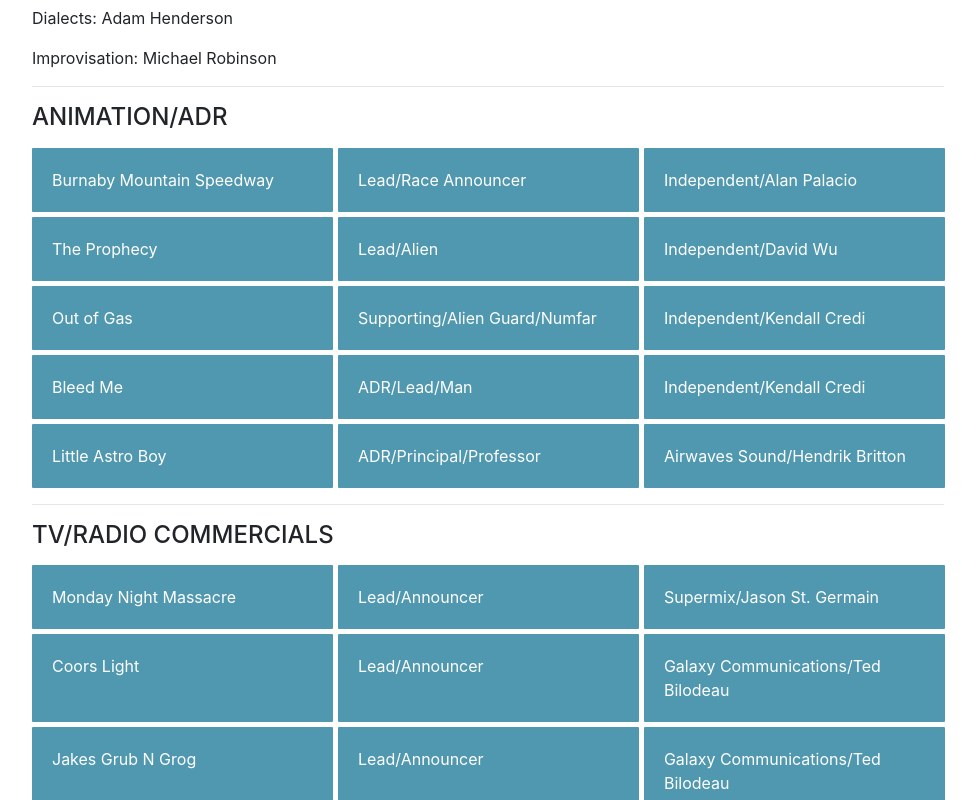
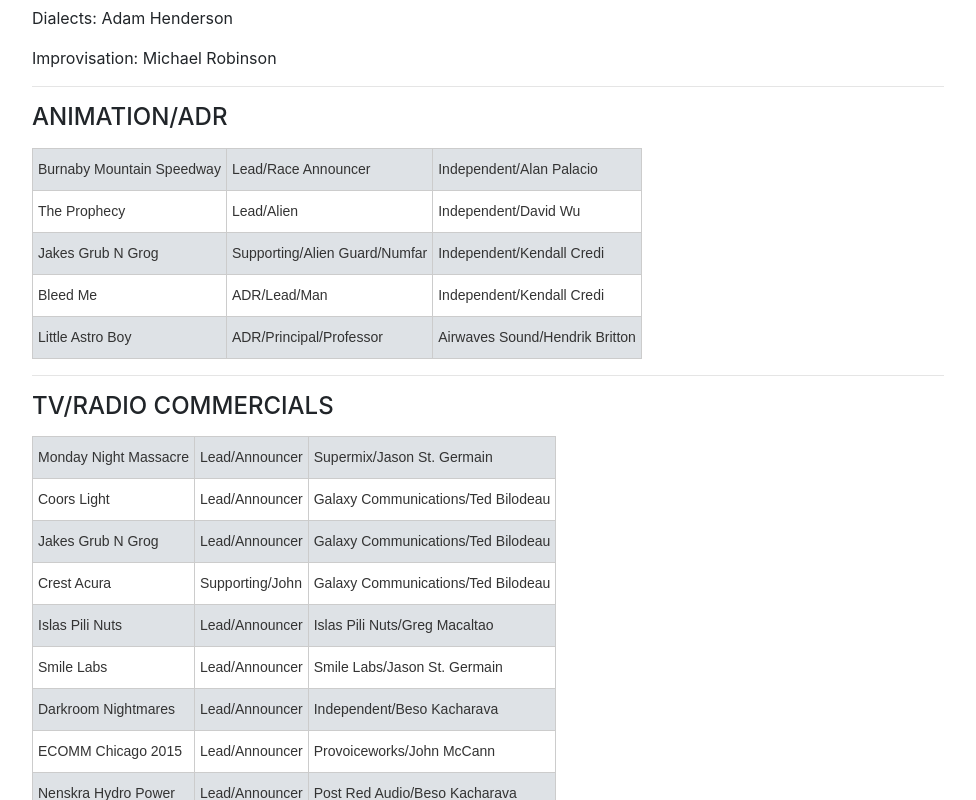
Before and after one commit to mjfarden/mjfarden.github.io, a website with bundled scripts: page index.html in a window 1280 px wide. Shown: the part 2000-2800 px from the top of the page, without its empty margins (288-1264 px from the left). Built offline with nearby package versions, Linux system fonts and the light colour scheme; a web font is replaced by a local one.

Commit message:
Updated resume tables

```diff
--- a/css/resume.css
+++ b/css/resume.css
@@ -146,16 +146,41 @@
   color: #343a40;
 }
 
-.grid-container {
-  display: grid;
-  grid-template-columns: 33% 33% 33%;
-  grid-gap: 5px;
+.tg {
+  border-collapse: collapse;
+  border-spacing: 0;
+  border-color: #dee2e6;
+  width: auto;
 }
 
-.grid-item {
-  background-color: #5098af;
-  color: #fff;
-  border-radius: 1px;
-  padding: 20px;
-  font-size: 100%;
+.tg td {
+  font-family: Arial, sans-serif;
+  font-size: 14px;
+  padding: 10px 5px;
+  border-style: solid;
+  border-width: 1px;
+  overflow: hidden;
+  word-break: normal;
+  border-color: #ccc;
+  color: #333;
+  background-color: #fff;
 }
+
+.tg th {
+  font-family: Arial, sans-serif;
+  font-size: 14px;
+  font-weight: normal;
+  padding: 10px 5px;
+  border-style: solid;
+  border-width: 1px;
+  overflow: hidden;
+  word-break: normal;
+  border-color: #ccc;
+  color: #333;
+  background-color: #dee2e6;
+}
+
+.tg-us36 {
+  border-color: inherit;
+  vertical-align: top;
+}
--- a/index.html
+++ b/index.html
@@ -124,119 +124,142 @@
           <p>Improvisation: Michael Robinson</p><hr>
 
           <h4 class="mb-3">Animation/ADR</h4>
-          <div class="grid-container">
-            <!-- Row 1 -->
-            <div class="grid-item">Burnaby Mountain Speedway</div>
-            <div class="grid-item">Lead/Race Announcer</div>
-            <div class="grid-item">Independent/Alan Palacio</div>
-            <!-- Row 2 -->
-            <div class="grid-item">The Prophecy</div>
-            <div class="grid-item">Lead/Alien</div>
-            <div class="grid-item">Independent/David Wu</div>
-            <!-- Row 3 -->
-            <div class="grid-item">Out of Gas</div>
-            <div class="grid-item">Supporting/Alien Guard/Numfar</div>
-            <div class="grid-item">Independent/Kendall Credi</div>
-            <!-- Row 4 -->
-            <div class="grid-item">Bleed Me</div>
-            <div class="grid-item">ADR/Lead/Man</div>
-            <div class="grid-item">Independent/Kendall Credi</div>
-            <!-- Row 5 -->
-            <div class="grid-item">Little Astro Boy</div>
-            <div class="grid-item">ADR/Principal/Professor</div>
-            <div class="grid-item">Airwaves Sound/Hendrik Britton</div>
-          </div><hr>
+          <table class="tg">
+            <tr> <!--Row 1-->
+              <th class="tg-us36">Burnaby Mountain Speedway</th>
+              <th class="tg-us36">Lead/Race Announcer</th>
+              <th class="tg-us36">Independent/Alan Palacio</th>
+            </tr>
+            <tr> <!--Row 2-->
+              <td class="tg-us36">The Prophecy</td>
+              <td class="tg-us36">Lead/Alien</td>
+              <td class="tg-us36">Independent/David Wu</td>
+            </tr>
+            <tr> <!--Row 3-->
+              <th class="tg-us36">Jakes Grub N Grog</th>
+              <th class="tg-us36">Supporting/Alien Guard/Numfar</th>
+              <th class="tg-us36">Independent/Kendall Credi</th>
+            </tr>
+            <tr> <!--Row 4-->
+              <td class="tg-us36">Bleed Me</td>
+              <td class="tg-us36">ADR/Lead/Man</td>
+              <td class="tg-us36">Independent/Kendall Credi</td>
+            </tr>
+            <tr> <!--Row 5-->
+              <th class="tg-us36">Little Astro Boy</th>
+              <th class="tg-us36">ADR/Principal/Professor</th>
+              <th class="tg-us36">Airwaves Sound/Hendrik Britton</th>
+            </tr>
+          </table><hr>
 
           <h4 class="mb-3">TV/Radio Commercials</h4>
-          <div class="grid-container">
-            <!-- Row 1 -->
-            <div class="grid-item">Monday Night Massacre</div>
-            <div class="grid-item">Lead/Announcer</div>
-            <div class="grid-item">Supermix/Jason St. Germain</div>
-            <!-- Row 2 -->
-            <div class="grid-item">Coors Light</div>
-            <div class="grid-item">Lead/Announcer</div>
-            <div class="grid-item">Galaxy Communications/Ted Bilodeau</div>
-            <!-- Row 3 -->
-            <div class="grid-item">Jakes Grub N Grog</div>
-            <div class="grid-item">Lead/Announcer</div>
-            <div class="grid-item">Galaxy Communications/Ted Bilodeau</div>
-            <!-- Row 4 -->
-            <div class="grid-item">Crest Acura</div>
-            <div class="grid-item">Supporting/John</div>
-            <div class="grid-item">Galaxy Communications/Ted Bilodeau</div>
-            <!-- Row 5 -->
-            <div class="grid-item">Islas Pili Nuts</div>
-            <div class="grid-item">Lead/Announcer</div>
-            <div class="grid-item">Islas Pili Nuts/Greg Macaltao</div>
-            <!-- Row 6 -->
-            <div class="grid-item">Smile Labs</div>
-            <div class="grid-item">Lead/Announcer</div>
-            <div class="grid-item">Smile Labs/Jason St. Germain</div>
-            <!-- Row 7 -->
-            <div class="grid-item">Darkroom Nightmares</div>
-            <div class="grid-item">Lead/Announcer</div>
-            <div class="grid-item">Independent/Beso Kacharava</div>
-            <!-- Row 8 -->
-            <div class="grid-item">ECOMM Chicago 2015</div>
-            <div class="grid-item">Lead/Announcer</div>
-            <div class="grid-item">Provoiceworks/John McCann</div>
-            <!-- Row 9 -->
-            <div class="grid-item">Nenskra Hydro Power</div>
-            <div class="grid-item">Lead/Announcer</div>
-            <div class="grid-item">Post Red Audio/Beso Kacharava</div>
-          </div><hr>
+          <table class="tg">
+            <tr> <!--Row 1-->
+              <th class="tg-us36">Monday Night Massacre</th>
+              <th class="tg-us36">Lead/Announcer</th>
+              <th class="tg-us36">Supermix/Jason St. Germain</th>
+            </tr>
+            <tr> <!--Row 2-->
+              <td class="tg-us36">Coors Light</td>
+              <td class="tg-us36">Lead/Announcer</td>
+              <td class="tg-us36">Galaxy Communications/Ted Bilodeau</td>
+            </tr>
+            <tr> <!--Row 3-->
+              <th class="tg-us36">Jakes Grub N Grog</th>
+              <th class="tg-us36">Lead/Announcer</th>
+              <th class="tg-us36">Galaxy Communications/Ted Bilodeau</th>
+            </tr>
+            <tr> <!--Row 4-->
+              <td class="tg-us36">Crest Acura</td>
+              <td class="tg-us36">Supporting/John</td>
+              <td class="tg-us36">Galaxy Communications/Ted Bilodeau</td>
+            </tr>
+            <tr> <!--Row 5-->
+              <th class="tg-us36">Islas Pili Nuts</th>
+              <th class="tg-us36">Lead/Announcer</th>
+              <th class="tg-us36">Islas Pili Nuts/Greg Macaltao</th>
+            </tr>
+            <tr> <!--Row 6-->
+              <td class="tg-us36">Smile Labs</td>
+              <td class="tg-us36">Lead/Announcer</td>
+              <td class="tg-us36">Smile Labs/Jason St. Germain</td>
+            </tr>
+            <tr> <!--Row 7-->
+              <th class="tg-us36">Darkroom Nightmares</th>
+              <th class="tg-us36">Lead/Announcer</th>
+              <th class="tg-us36">Independent/Beso Kacharava</th>
+            </tr>
+            <tr> <!--Row 8-->
+              <td class="tg-us36">ECOMM Chicago 2015</td>
+              <td class="tg-us36">Lead/Announcer</td>
+              <td class="tg-us36">Provoiceworks/John McCann</td>
+            </tr>
+            <tr> <!--Row 9-->
+              <th class="tg-us36">Nenskra Hydro Power</th>
+              <th class="tg-us36">Lead/Announcer</th>
+              <th class="tg-us36">Post Red Audio/Beso Kacharava</th>
+            </tr>
+          </table><hr>
 
           <h4 class="mb-3">Narration</h4>
-          <div class="grid-container">
-            <!-- Row 1 -->
-            <div class="grid-item">Isagen Productive Energy</div>
-            <div class="grid-item">Lead/Narrator</div>
-            <div class="grid-item">Produccion Visual Digital/Javier Carmona</div>
-            <!-- Row 2 -->
-            <div class="grid-item">Sogamoso Power Plant</div>
-            <div class="grid-item">Lead/Narrator</div>
-            <div class="grid-item">Produccion Visual Digital/Javier Carmona</div>
-            <!-- Row 3 -->
-            <div class="grid-item">Georgia Procurement Agency</div>
-            <div class="grid-item">Lead/Narrator</div>
-            <div class="grid-item">Post Red Audio/Beso Kacharava</div>
-          </div><hr>
+          <table class="tg">
+            <tr> <!--Row 1-->
+              <th class="tg-us36">Isagen Productive Energy</th>
+              <th class="tg-us36">Lead/Narrator</th>
+              <th class="tg-us36">Independent/Raul Fukunaga</th>
+            </tr>
+            <tr> <!--Row 2-->
+              <td class="tg-us36">Sogamoso Power Plant</td>
+              <td class="tg-us36">Lead/Narrator</td>
+              <td class="tg-us36">Produccion Visual Digital/Javier Carmona</td>
+            </tr>
+            <tr> <!--Row 3-->
+              <th class="tg-us36">Georgia Procurement Agency</th>
+              <th class="tg-us36">Lead/Narrator</th>
+              <th class="tg-us36">Post Red Audio/Beso Kacharava</th>
+            </tr>
+          </table><hr>
 
           <h4 class="mb-3">Film</h4>
-          <div class="grid-container">
-            <!-- Row 1 -->
-            <div class="grid-item">Les 372 Jours</div>
-            <div class="grid-item">Supporting/Sebastian (The Dog)</div>
-            <div class="grid-item">Independent/Christopher Cowden</div>
-          </div><hr>
+          <table class="tg">
+            <tr> <!--Row 1-->
+              <th class="tg-us36">Les 372 Jours</th>
+              <th class="tg-us36">Supporting/Sebastian (The Dog)</th>
+              <th class="tg-us36">Independent/Christopher Cowden</th>
+            </tr>
+          </table><hr>
 
           <h4 class="mb-3">Video Games</h4>
-          <div class="grid-container">
-            <!-- Row 1 -->
-            <div class="grid-item">Daisy</div>
-            <div class="grid-item">Principal/Narrator/TonTon</div>
-            <div class="grid-item">Independent/Raul Fukunaga</div>
-            <!-- Row 2 -->
-            <div class="grid-item">Fragment</div>
-            <div class="grid-item">Principal/Alien Guard</div>
-            <div class="grid-item">Independent/Jordan Lang</div>
-            <!-- Row 3 -->
-            <div class="grid-item">Boximals ABCs</div>
-            <div class="grid-item">Lead/Boximals</div>
-            <div class="grid-item">Victory Square Games/Sam Chandola</div>
-            <!-- Row 4 -->
-            <div class="grid-item">Governmental</div>
-            <div class="grid-item">Principal/Politicians/Gibberish</div>
-            <div class="grid-item">Victory Square Games/Sam Chandola</div>
-            <!-- Row 5 -->
-            <div class="grid-item">Emerald Demo</div>
-            <div class="grid-item">Principal/Warp Core Daniel Kaminski</div>
-            <div class="grid-item">Krang Games/Nick Yonge</div>
-          </div><hr>
+          <table class="tg">
+            <tr> <!--Row 1-->
+              <th class="tg-us36">Daisy</th>
+              <th class="tg-us36">Principal/Narrator/TonTon</th>
+              <th class="tg-us36">Independent/Raul Fukunaga</th>
+            </tr>
+            <tr> <!--Row 2-->
+              <td class="tg-us36">Fragment</td>
+              <td class="tg-us36">Principal/Alien Guard</td>
+              <td class="tg-us36">Independent/Jordan Lang</td>
+            </tr>
+            <tr> <!--Row 3-->
+              <th class="tg-us36">Boximals ABCs</th>
+              <th class="tg-us36">Lead/Boximals</th>
+              <th class="tg-us36">Victory Square Games/Sam Chandola</th>
+            </tr>
+            <tr> <!--Row 4-->
+              <td class="tg-us36">Governmental</td>
+              <td class="tg-us36">Principal/Politicians/Gibberish</td>
+              <td class="tg-us36">Victory Square Games/Sam Chandola</td>
+            </tr>
+            <tr> <!--Row 5-->
+              <th class="tg-us36">Emerald Demo</th>
+              <th class="tg-us36">Principal/Warp Core Daniel Kaminski</th>
+              <th class="tg-us36">Krang Games/Nick Yonge</th>
+            </tr>
+          </table><hr>
 
           <h4 class="mb-3">Dialects</h4>
-          <p>New York, Southern, Irish, English, German, and Russian</p>
+          <p>New York, Southern, Irish, English, German, and Russian</p><hr>
 
         </div>
       </section>
```
Also changed, not shown: css/resume.min.css.
